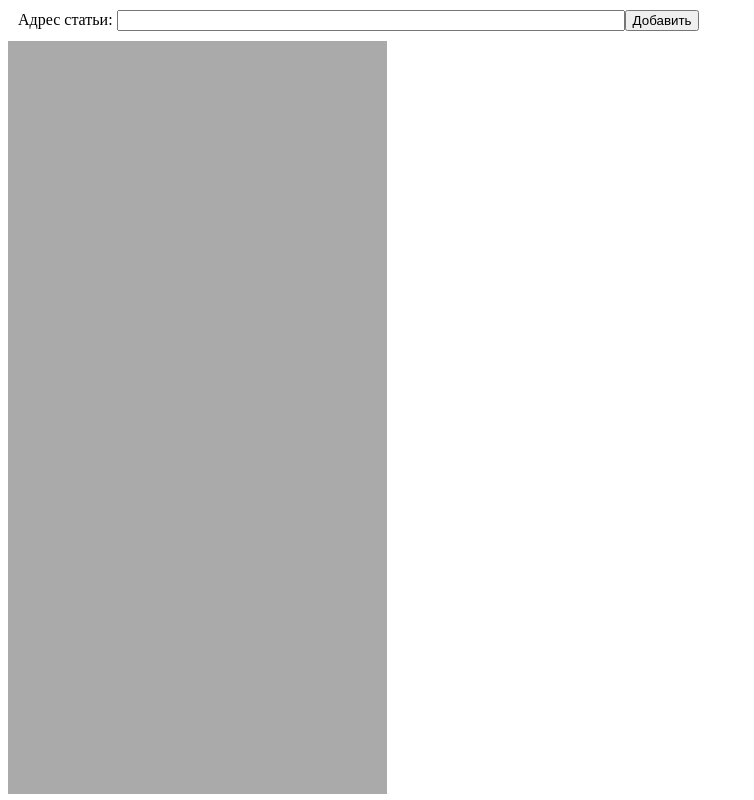
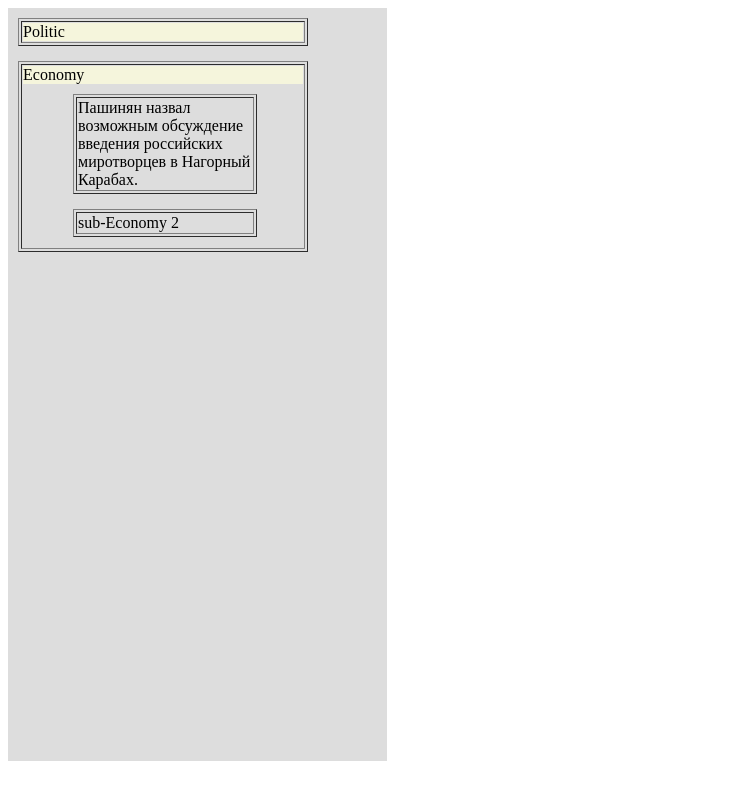
Before and after one commit to byak84/treeview, a Vue app: page / in a window 1280 px wide. Shown: the whole page, without its empty margins (0-754 px from the left). Built offline with nearby package versions, Linux system fonts and the light colour scheme.

Commit message:
initial 3

```diff
--- a/src/App.vue
+++ b/src/App.vue
@@ -1,11 +1,9 @@
 <template>
   <div id="app" class="app">
-    <action v-on:add_news="add_news"
-    />
+<!--    <action v-on:add_news="add_news"-->
+<!--    />-->
 
-    <treeview v-bind:tree="treeJSON"
-              v-on:itemclick="itemclick"
-              v-on:deleteItem="deleteItem"
+    <treeview v-bind:nodes="treeJSON"
     />
 
 
--- a/src/components/node.vue
+++ b/src/components/node.vue
@@ -1,13 +1,68 @@
 <template>
-  <div>
-
+  <div class="node" draggable="true">
+    <table border="1" width="90%">
+      <tr>
+        <td>
+          <div v-bind:class="{root: root}"><li v-on:click="isNested = !isNested">{{ node.name }}</li></div>
+          <ul v-if="node.nodes" class="sub-tree" v-bind:class="{nested: !isNested}">
+            <node v-for="node in node.nodes"
+                  v-bind:node="node"
+                  v-bind:root="false"
+            />
+          </ul>
+        </td>
+      </tr>
+    </table>
   </div>
 </template>
 
 <script>
 export default {
   name: 'node',
-  props: ['data'],
-
+  props: ['node','root'],
+  data: () => {
+    return {
+      isOvered: false,
+      isSelected: false,
+      isNested: true,
+      counter: 0,
+    }
+  },
 }
 </script>
+
+<style scoped>
+
+.node {
+  cursor: pointer;
+  width: 85%;
+  /*background-color: beige;*/
+  /*border-color: black;*/
+  /*border-style: groove;*/
+  margin: 5px;
+  padding: 5px;
+}
+
+.root {
+  background-color: beige;
+  /*border-color: black;*/
+  /*border-style: groove;*/
+  width: 100%;
+}
+
+li {
+  margin: 0;
+  padding: 0;
+}
+
+.sub-tree {
+  user-select: none;
+  list-style-type: none;
+  /*padding: 0;*/
+  /*margin: 0;*/
+}
+
+.nested {
+  display: none;
+}
+</style>
--- a/src/components/treeview.vue
+++ b/src/components/treeview.vue
@@ -1,18 +1,21 @@
 <template>
-<div class="treeview">
-
-</div>
+  <div class="treeview">
+    <ul class="tree-list">
+      <node v-for="node in nodes"
+            v-bind:node="node"
+            v-bind:root="true"
+      />
+    </ul>
+  </div>
 </template>
 
 <script>
-import Category from "@/components/category";
+import node from "@/components/node";
 
 export default {
-  components: {Category},
-  props: ['tree'],
-  methods: {
-
-  }
+  components: {node},
+  props: ['nodes'],
+  methods: {}
 }
 </script>
 
@@ -22,9 +25,15 @@ export default {
   padding: 0px;
   width: 30%;
   height: 100%;
-  background-color: #aaaaaa;
+  background-color: #dddddd;
   float: left;
 }
 
+.tree-list {
+  margin: 0;
+  padding: 0;
+  user-select: none;
+  list-style-type: none;
+}
 
 </style>
--- a/src/menu.json
+++ b/src/menu.json
@@ -12,7 +12,7 @@
     "nodes": [
       {
         "id": 3,
-        "name": "sub-Economy 1",
+        "name": "Пашинян назвал возможным обсуждение введения российских миротворцев в Нагорный Карабах.",
         "order": 1,
         "nodes": []
       },
```
